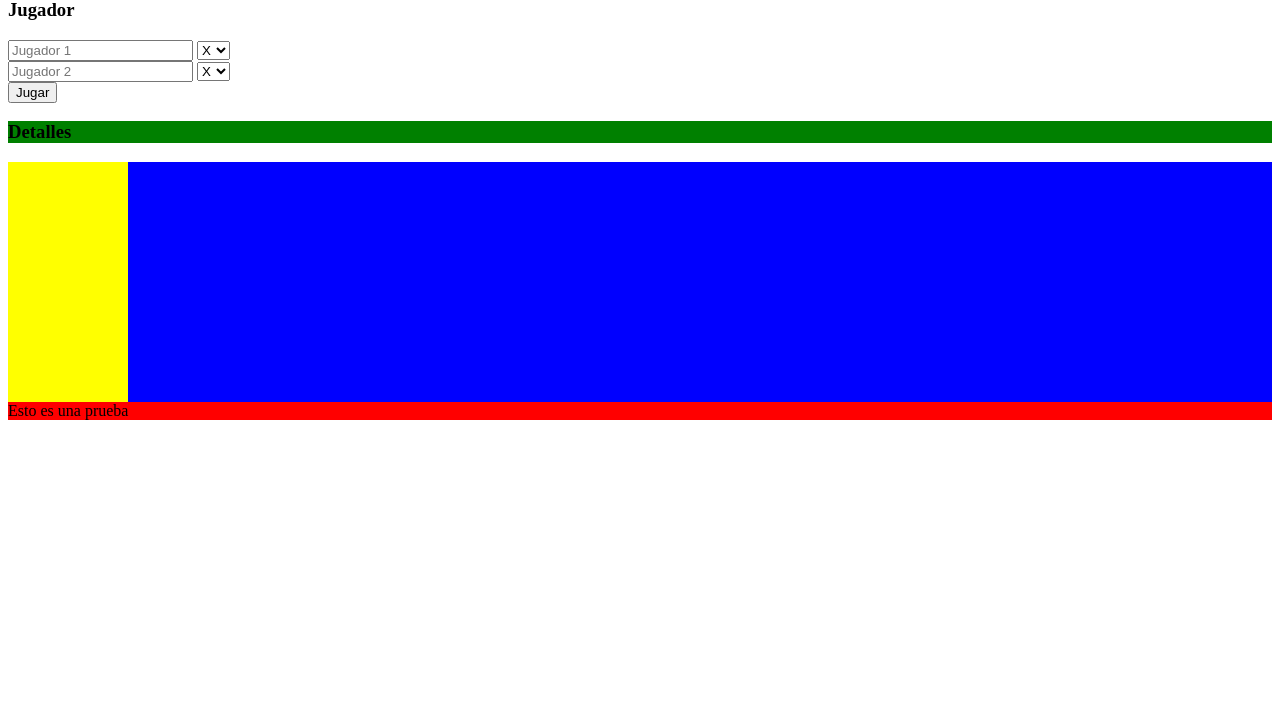
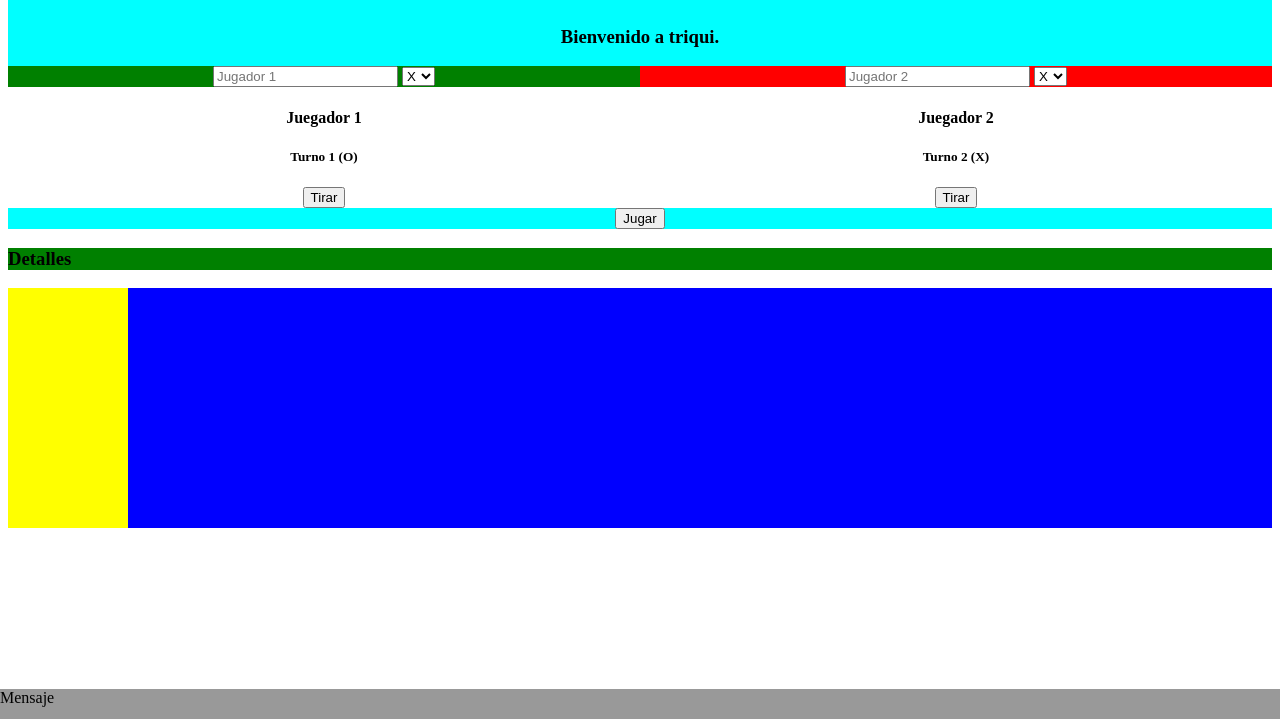
Before and after one commit to dannyuribe/JuegoJavaScript, a plain HTML site: page Triqui/index.html in a window 1280 px wide. Shown: the part 81-800 px from the top of the page. Drawn offline with Linux system fonts and the light colour scheme.

Commit message:
mejora Inicio Juego

```diff
--- a/Triqui/index.html
+++ b/Triqui/index.html
@@ -1,5 +1,6 @@
 <!DOCTYPE html>
 <html lang="en">
+
 <head>
   <meta charset="UTF-8" />
   <meta http-equiv="X-UA-Compatible" content="IE=edge" />
@@ -7,42 +8,79 @@
   <title>Document</title>
   <link rel="stylesheet" type="text/css" href="src/style.css" media="screen" />
 </head>
-  <body onkeydown="keyEvent(event)" onkeyup="metaKeyUp(event)">
-    <div>
-      <h1>Titulo del Juego</h1>
+<body">
+  <div class="row">
+    <h1>Triqui</h1>
   </div>
   <div class="container">
+    <!--Contendor Del Inicio del Juego-->
     <div id="inicioJuego">
-            <div>
-                <h3>Jugador</h3>
+      <!--Contenedor Titulo-->
+      <div class="row">
+        <h3>Bienvenido a triqui.</h3>
       </div>
-            <div>
-                <input id="inNombreJugador1" type="text" value="" placeholder="Jugador 1">
+      <!--Contenedor Select-->
+      <div class="row-cols">
+        <!--Contenedor Select Jugador 1-->
+        <div class="col" style="background-color: green;">
+          <input id="inNombreJugador1" type="text" value="" placeholder="Jugador 1" />
           <select name="" id="selectJugador1">
             <option value="X">X</option>
             <option value="O">O</option>
           </select>
         </div>
-            <div>
-                <input id="inNombreJugador2" type="text" value="" placeholder="Jugador 2">
+        <!--Contenedor Select Jugador 2-->
+        <div class="col" style="background-color: red;">
+          <input id="inNombreJugador2" type="text" value="" placeholder="Jugador 2" />
           <select name="" id="selectJugador2">
             <option value="X">X</option>
             <option value="O">O</option>
           </select>
         </div>
+      </div>
+      <!--Contenedor Turno-->
+      <div class="row-cols">
+        <div class="col">
           <div>
+            <h4>
+              Juegador 1
+            </h4>
+            <h5>
+              Turno 1 (O)
+            </h5>
+            <button>
+              Tirar
+            </button>
+          </div>
+        </div>
+        <div class="col">
+          <h4>
+            Juegador 2
+          </h4>
+          <h5>
+            Turno 2 (X)
+          </h5>
+          <button onclick="Tirar()">
+            Tirar
+          </button>
+        </div>
+      </div>
+      <!--Contenedor Boton Inicio-->
+      <div class="row">
         <button onclick="btnInicio()">Jugar</button>
       </div>
     </div>
+
     <div class="container" id="detalleJuego">
       <h3>Detalles</h3>
       <div>
-                <Label id="labelNombreJugador1"></Label>
+        <label id="labelNombreJugador1"></label>
       </div>
       <div>
-                <Label id="labelNombreJugador2"></Label>
+        <label id="labelNombreJugador2"></label>
       </div>
     </div>
+
     <div name="container" id="panelJuego">
       <div class="cuadrante" onclick="jugada(1)" id="cajaCuadrante">
         <label class="figuraJugador" for="" id="figuraJugador1"></label>
@@ -52,10 +90,11 @@
       </div>
     </div>
   </div>
-    <footer>
-      <div id="Caja" style="background-color: red">Esto es una prueba</div>
-    </footer>
+  <div id="footer">
+    <div>Mensaje</div>
+  </div>
   </body>
 
   <script src="src/index.js"></script>
+
 </html>
--- a/Triqui/src/index.js
+++ b/Triqui/src/index.js
@@ -1,9 +1,11 @@
-var jugador1={nombre:'',puntos:0};
-var jugador2={nombre:'',puntos:0};
+var jugador1={nombre:'',puntos:0,turno:0,figura:''};
+var jugador2={nombre:'',puntos:0,Turno:0};
 var arranca=false;
 
-function ObtenerNombreJugador(id){
-
+//Configuracion del sistema
+function ConfigInicial(){
+  EscondeBloque("detalleJuego");
+  EscondeBloque("panelJuego");
 }
 
 function CargarJugadores(){
@@ -27,13 +29,30 @@ function CargarJugadores(){
 
 }
 
+function inicio(){
+  ConfigInicial();
+  if(arranca){
+  console.log("Inicio...")
+  }else{
 
-
+  }
+}
 
 function EscondeBloque(id){
 var obj= document.getElementById(id).style.display="none";
 }
+function MuestraBloque(id){
+var obj= document.getElementById(id).style.display="block";
+}
+var Mayor=0;
+function Tirar(){
+  if(ValidaFigura()){
+    console.log("Tiro Permitido.");
+  }
 
+  return false;
+}
+//eventos del sistema.
 function btnInicio(){
   var j1= document.getElementById("selectJugador1").options[document.getElementById('selectJugador1').selectedIndex].value;
   var j2= document.getElementById("selectJugador2").options[document.getElementById('selectJugador2').selectedIndex].value;
@@ -41,9 +60,10 @@ function btnInicio(){
     if(j1 != j2){
         arranca=true;
         console.log("Inicio correcto...");
-        inicio();
         CargarJugadores();
       EscondeBloque("inicioJuego");
+      MuestraBloque("detalleJuego");
+      MuestraBloque("panelJuego");
     }else{
     alert("Debes selecionar una figura diferente para cada jugador.");
     }
@@ -51,17 +71,6 @@ function btnInicio(){
 
 }
 
-function inicio(){
-if(arranca){
-console.log("Inicio...")
-}else{
-
-}
-
-
-}
-
-this.inicio();
 function jugada(valor){
 
     switch(valor){
@@ -76,3 +85,14 @@ function jugada(valor){
         default:
     }
 }
+//Validaciones
+function ValidaFigura(){
+  var j1= document.getElementById("selectJugador1").options[document.getElementById('selectJugador1').selectedIndex].value;
+  var j2= document.getElementById("selectJugador2").options[document.getElementById('selectJugador2').selectedIndex].value;
+  if(j1 == j2){
+    return false;
+  }else{
+    return true;
+  }
+}
+//Arranque
--- a/Triqui/src/style.css
+++ b/Triqui/src/style.css
@@ -4,6 +4,14 @@
 #panelJuego{
     background-color: blue;
 }
+#footer {
+    position:fixed;
+    left:0px;
+    bottom:0px;
+    height:30px;
+    width:100%;
+    background:#999;
+ }
 .cuadrante{
     background-color: yellow;
     width: 120px;
@@ -13,3 +21,18 @@
 .figuraJugador{
     font-size: 100px;
 }
+
+.row-cols{
+    width: 100%;
+    display: flex;
+    text-align: center;
+}
+.row{
+    display: flex;
+    justify-content: center;
+    align-items: center;
+    background-color: aqua;
+}
+.col{
+    width: 50%;
+}
```
Lines whose indentation alone changed are shown as unchanged.
